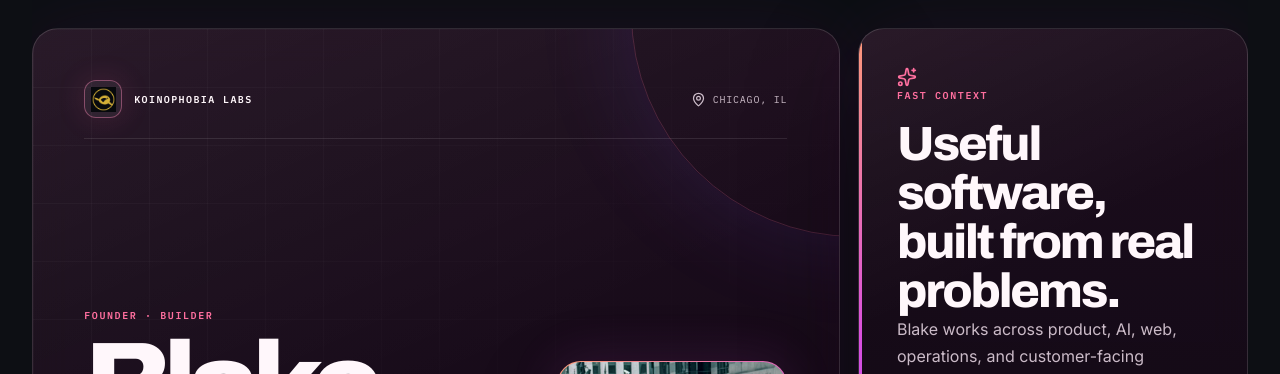
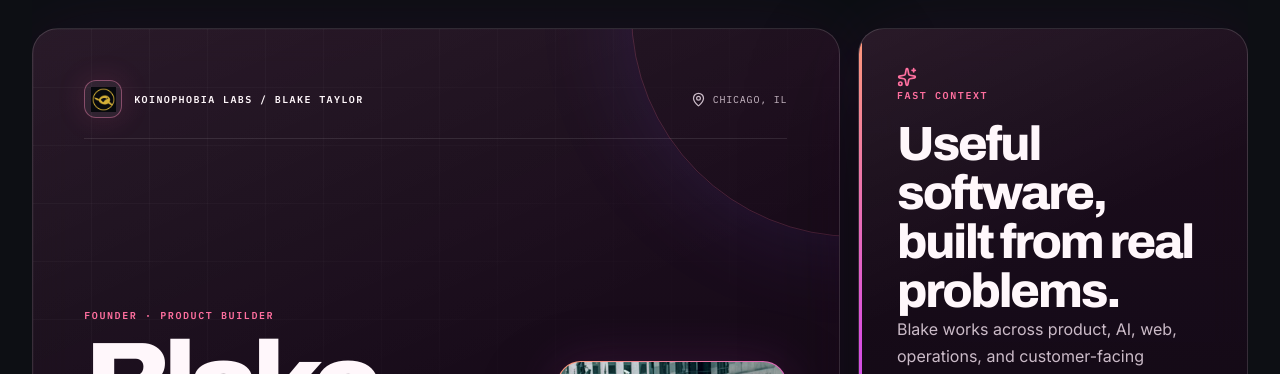
Before and after one commit to koinophobia-labs/koinophobia-labs-site, a Next.js app: page /connect in a window 1280 px wide. Shown: the top 374 px of the page. Built offline with nearby package versions, Linux system fonts and the light colour scheme.

Commit message:
Align founder page with Koinophobia Labs brand

```diff
--- a/app/connect/page.tsx
+++ b/app/connect/page.tsx
@@ -26,16 +26,20 @@ export const metadata: Metadata = {
 export default function ConnectPage() {
   return (
     <>
-      <div className="page-field" aria-hidden="true" />
+      <div className="page-field founder-field" aria-hidden="true" />
       <main className="founder-page">
         <section className="founder-shell" aria-labelledby="connect-title">
           <div className="founder-card">
+            <div className="founder-ambient-koi" aria-hidden="true">
+              <Image src="/koi-mark.png" alt="" width={320} height={320} priority />
+            </div>
+
             <header className="founder-header">
               <a className="founder-brand" href="https://koinophobialabs.com">
                 <span className="brand-mark">
                   <Image src="/koi-mark.png" alt="" width={32} height={32} priority />
                 </span>
-                <span>Koinophobia Labs</span>
+                <span>Koinophobia Labs / Blake Taylor</span>
               </a>
               <span className="founder-location">
                 <MapPin size={15} aria-hidden="true" />
@@ -45,7 +49,7 @@ export default function ConnectPage() {
 
             <div className="founder-hero">
               <div className="founder-hero-text">
-                <p className="kicker kicker-gold">Founder · builder</p>
+                <p className="kicker kicker-gold">Founder · product builder</p>
                 <h1 id="connect-title">Blake Taylor</h1>
                 <p className="founder-role">Founder, Koinophobia Labs</p>
                 <p className="founder-sub">
```
